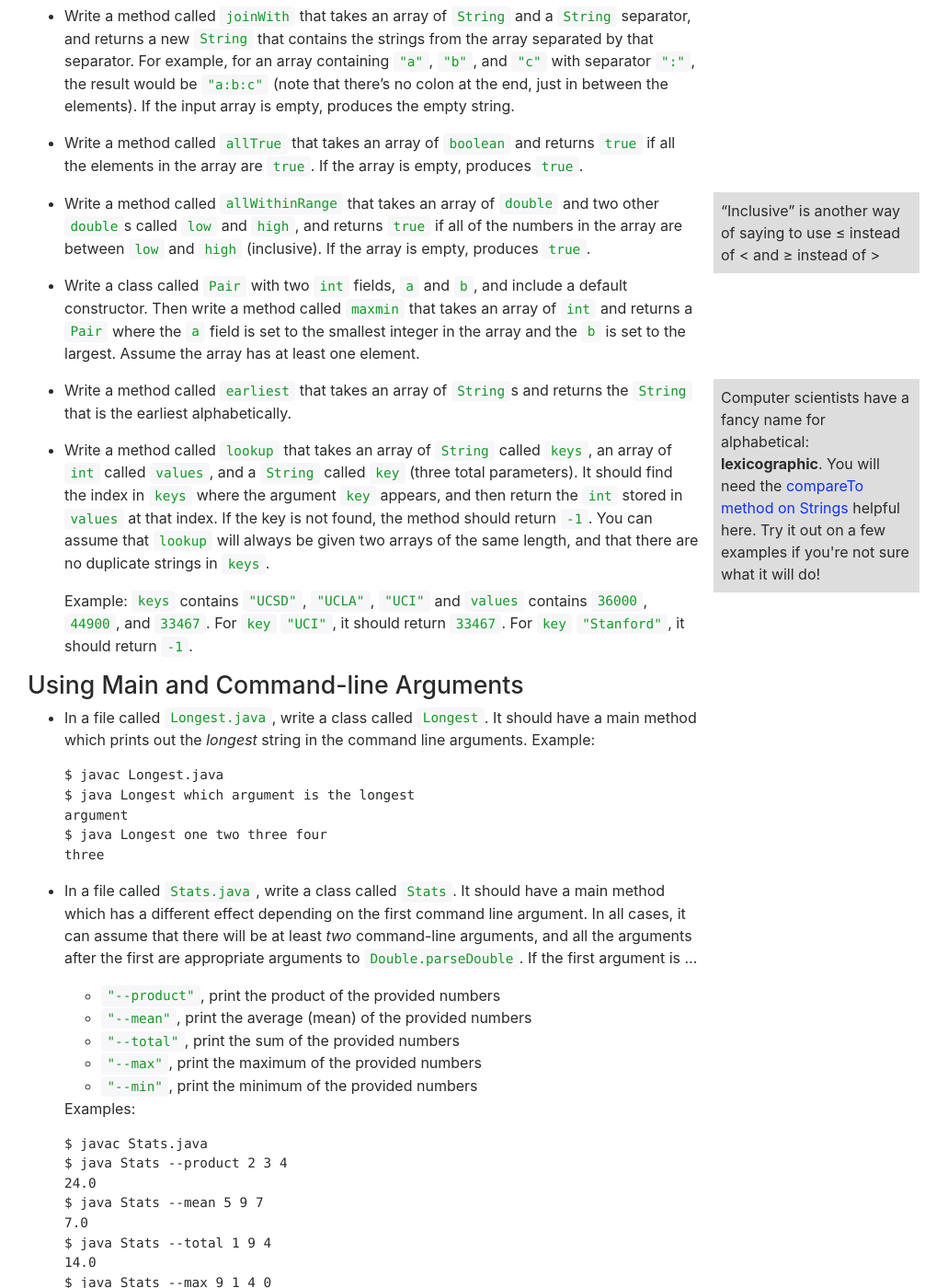
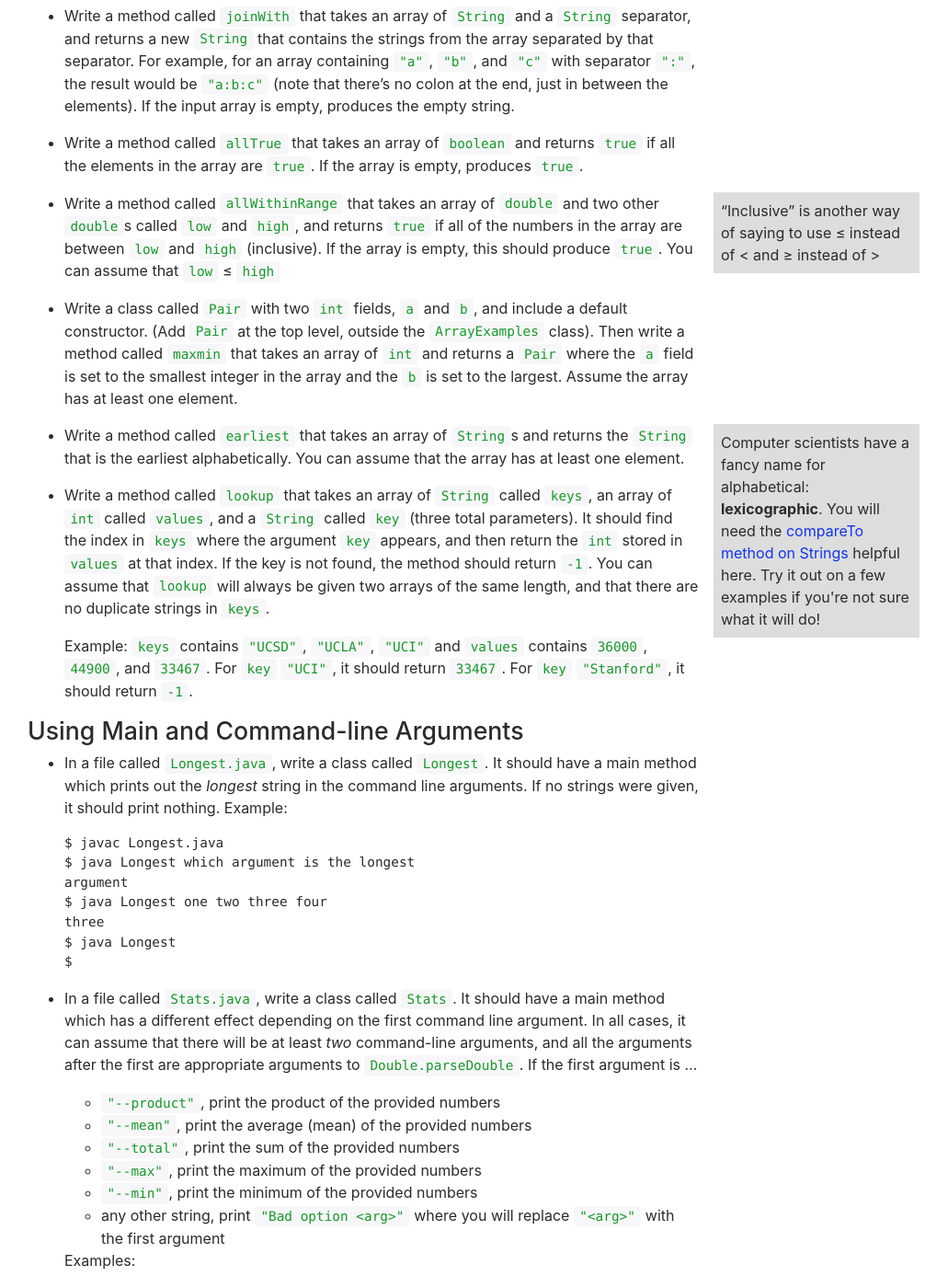
Before and after one commit to ucsd-cse11-s20/ucsd-cse11-s20.github.io, a Jekyll site: the page built from pa5/index.md, in a window 1280 px wide and 1400 px high, scrolled down 530 px. Shown: the whole window at 92% size, without its empty margins (245-1276 px from the left). Built offline with Jekyll 4.4.1, drawn with Linux system fonts in a browser that asks for light colours; nearby versions of some CDN libraries; some of the changed text lies outside the part shown.

Commit message:
responses to feedback from rachel + kasra

````diff
--- a/pa5/index.md
+++ b/pa5/index.md
@@ -18,9 +18,10 @@ screencast exam.
 
 ## Array Methods
 
-In a class called `ArrayExamples.java`, write the following methods. For
-each, write **three tests** (a test is a use of `checkExpect`) where each of
-the three has a different length of array used in the input.
+In a file called `ArrayExamples.java`, write the following methods in a class
+called `ArrayExamples`. For each, write **three tests** (a test is a use of
+`checkExpect`) where each of the three has a different length of array used
+in the input.
 
 - Write a method called `joinWith` that takes an array of `String` and a
 `String` separator, and returns a new `String` that contains the strings from
@@ -39,10 +40,11 @@ of &lt; and ≥ instead of &gt;</div>
 - Write a method called `allWithinRange` that takes an array of `double` and
 two other `double`s called `low` and `high`, and returns `true` if all of the
 numbers in the array are between `low` and `high` (inclusive). If the array
-is empty, produces `true`.
+is empty, this should produce `true`. You can assume that `low` ≤ `high`
 
 - Write a class called `Pair` with two `int` fields, `a` and `b`, and include
-a default constructor. Then write a method called `maxmin` that takes an
+a default constructor. (Add `Pair` at the top level, outside the
+`ArrayExamples` class). Then write a method called `maxmin` that takes an
 array of `int` and returns a `Pair` where the `a` field is set to the
 smallest integer in the array and the `b` is set to the largest. Assume the
 array has at least one element.
@@ -50,7 +52,8 @@ array has at least one element.
 <div class='sidenote'>Computer scientists have a fancy name for alphabetical:
 <b>lexicographic</b>. You will need the <a href="https://docs.oracle.com/en/java/javase/13/docs/api/java.base/java/lang/String.html#compareTo(java.lang.String)">compareTo method on Strings</a> helpful here. Try it out on a few examples if you're not sure what it will do!</div>
 - Write a method called `earliest` that takes an array of `String`s and
-returns the `String` that is the earliest alphabetically.
+returns the `String` that is the earliest alphabetically. You can assume that
+the array has at least one element.
 
 - Write a method called `lookup` that takes an array of `String` called
 `keys`, an array of `int` called `values`, and a `String` called `key` (three
@@ -68,7 +71,7 @@ are no duplicate strings in `keys`.
 
 - In a file called `Longest.java`, write a class called `Longest`. It should
 have a main method which prints out the _longest_ string in the command line
-arguments. Example:
+arguments. If no strings were given, it should print nothing. Example:
 
   ```
   $ javac Longest.java
@@ -76,6 +79,8 @@ arguments. Example:
   argument
   $ java Longest one two three four
   three
+  $ java Longest
+  $
   ```
 
 - In a file called `Stats.java`, write a class called `Stats`. It should have
@@ -89,6 +94,8 @@ arguments to `Double.parseDouble`. If the first argument is ...
   - `"--total"`, print the sum of the provided numbers
   - `"--max"`, print the maximum of the provided numbers
   - `"--min"`, print the minimum of the provided numbers
+  - any other string, print `"Bad option <arg>"` where you will replace
+  `"<arg>"` with the first argument
 
   Examples:
 
@@ -104,6 +111,8 @@ arguments to `Double.parseDouble`. If the first argument is ...
   9.0
   $ java Stats --min 9 1 4 0
   0
+  $ java Stats --mix 3 4 5
+  Bad option --mix
   ```
 
 
````
